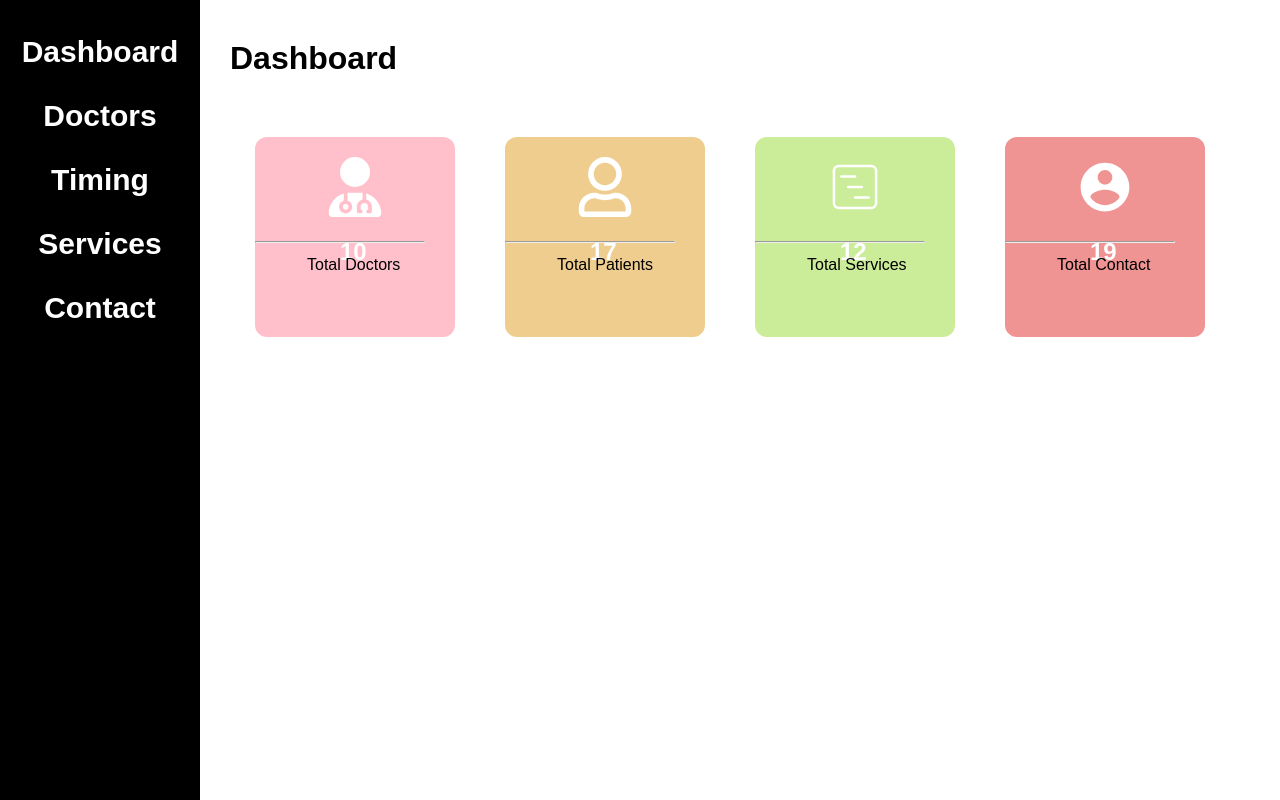
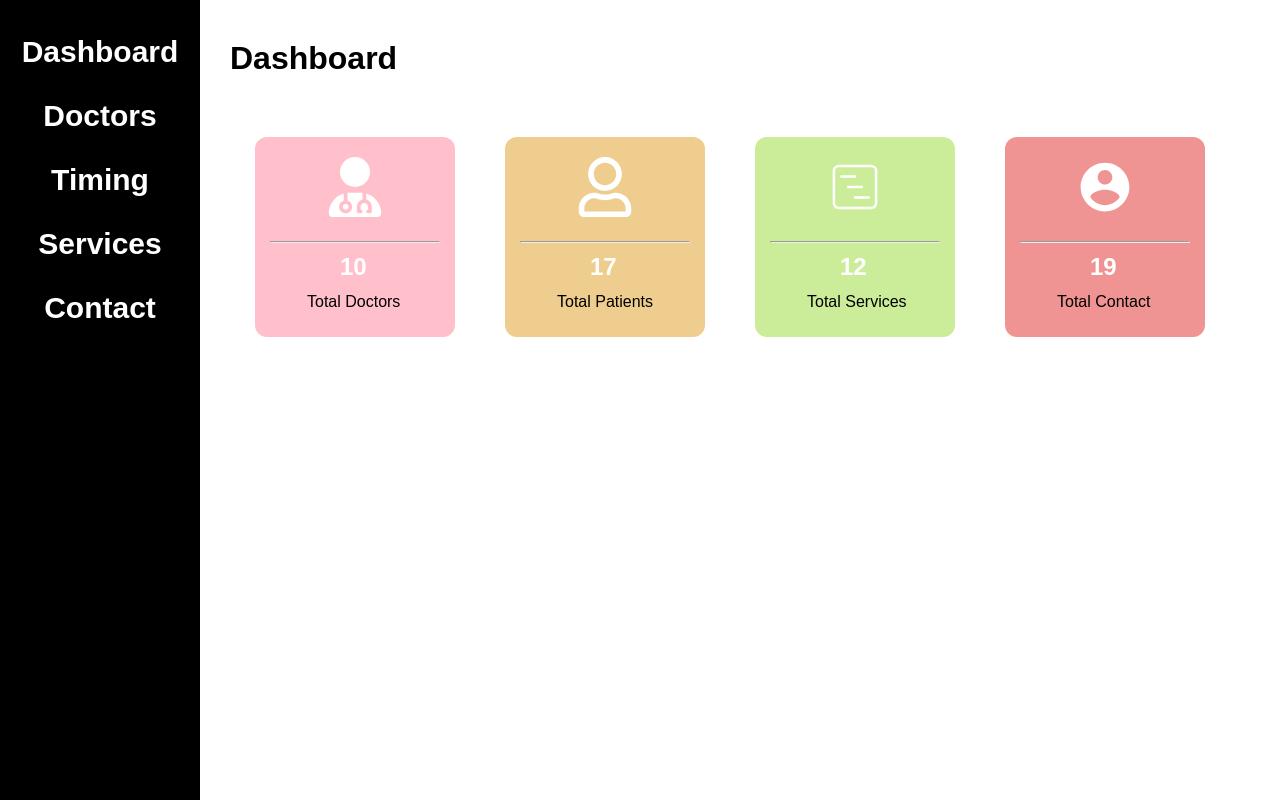
Before and after one commit to Arsl5461/HMS-Batch1, a React (Create React App) app in the folder admin/: page /dashboard in a window 1280 px wide. Built offline with nearby package versions, Linux system fonts and the light colour scheme.

Commit message:
dashboard update

```diff
--- a/admin/src/App.css
+++ b/admin/src/App.css
@@ -79,17 +79,18 @@ body {
   padding-top: 20px;
 
 }
-hr{
+.flex hr{
+  margin-left:15px ;
   width: 170px;
   margin-top: 10px;
 }
-p{
+.flex p{
   margin-left: 52px;
-  margin-top: -10px;
+  margin-top: 12px;
 }
-h2{
+.flex h2{
   margin-left: 85px;
-  margin-top: -5px;
+  margin-top: 10px;
 }
 .flex{
   display: flex;
```
